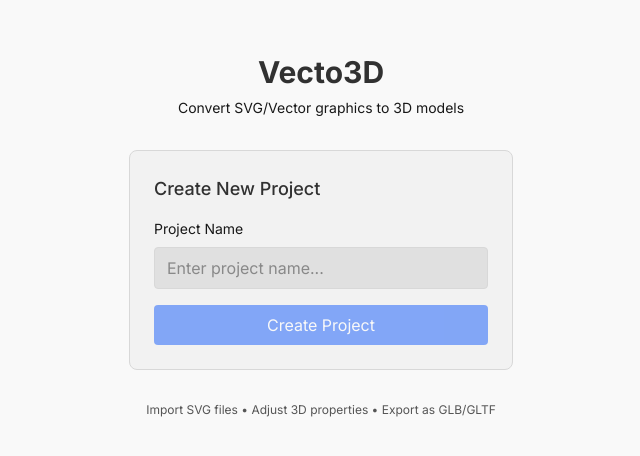
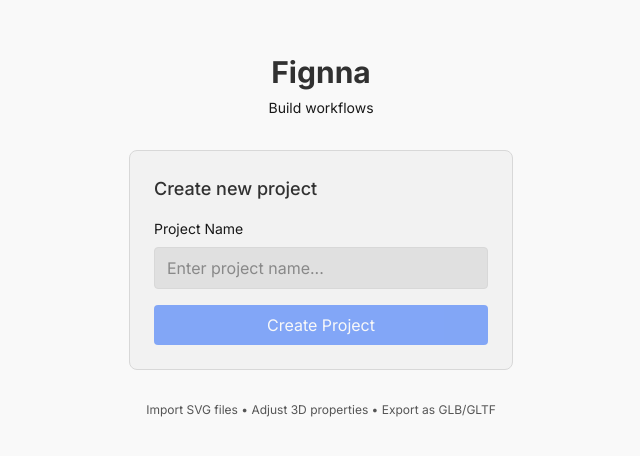
Before and after one commit to yasir-ali9/beta.fignna.com, a Next.js app: page / in a window 1280 px wide. Shown: the part 164-620 px from the top of the page, without its empty margins (319-959 px from the left). Built offline with nearby package versions, Linux system fonts and the light colour scheme.

Commit message:
UI fixes.

```diff
--- a/app/page.tsx
+++ b/app/page.tsx
@@ -40,15 +40,15 @@ function HomePageInner() {
     <div className="flex min-h-screen items-center justify-center bg-bk-60 font-sans">
       <div className="w-full max-w-md p-8">
         <div className="text-center mb-8">
-          <h1 className="text-3xl font-bold text-fg-50 mb-2">Vecto3D</h1>
+          <h1 className="text-3xl font-bold text-fg-50 mb-2">Fignna</h1>
           <p className="text-fg-30 text-sm">
-            Convert SVG/Vector graphics to 3D models
+            Build workflows
           </p>
         </div>
 
         <div className="bg-bk-50 rounded-lg p-6 border border-bd-50">
           <h2 className="text-lg font-medium text-fg-50 mb-4">
-            Create New Project
+            Create new project
           </h2>
 
           <div className="space-y-4">
--- a/components/modules/project/central/canvas.tsx
+++ b/components/modules/project/central/canvas.tsx
@@ -126,7 +126,7 @@ export const Canvas = observer(() => {
                 node
               );
               setIsLayerDragging(true);
-              document.body.style.cursor = "move";
+              document.body.style.cursor = "default";
             }
             return;
           }
@@ -283,7 +283,7 @@ export const Canvas = observer(() => {
                 selectedLayer
               )
             ) {
-              setCursor("move");
+              setCursor("default");
               return;
             }
           }
--- a/components/modules/project/common/prompt-input.tsx
+++ b/components/modules/project/common/prompt-input.tsx
@@ -75,7 +75,7 @@ export const PromptInput = observer(
         className={`
         ${
           isFloating
-            ? "fixed bottom-0 left-1/2 -translate-x-1/2 w-[500px] bg-bk-50"
+            ? "fixed bottom-0 left-1/2 -translate-x-1/2 w-[500px] bg-bk-50 border border-bd-50"
             : "w-full bg-bk-40"
         }
         rounded-lg
--- a/components/modules/project/left-panel/header/index.tsx
+++ b/components/modules/project/left-panel/header/index.tsx
@@ -6,22 +6,24 @@ import {
   ContextMenu,
   useContextMenu,
 } from "@/components/reusables/menu/context-menu";
+import { useTheme } from "@/lib/providers/theme-provider";
 
 export function Header() {
   const { contextMenu, showContextMenu, hideContextMenu } = useContextMenu();
   const [projectName, setProjectName] = useState("Fignna");
   const [isEditing, setIsEditing] = useState(false);
   const inputRef = useRef<HTMLInputElement>(null);
+  const { theme, toggleTheme } = useTheme();
 
   const contextMenuItems = [
     {
-      label: "New Project",
+      label: "New project",
       onClick: () => {
         window.location.href = "/";
       },
     },
     {
-      label: "Save Project",
+      label: "Save project",
       onClick: () => {
         console.log("Save project");
       },
@@ -30,6 +32,12 @@ export function Header() {
       label: "Export",
       onClick: () => {
         console.log("Export");
+      },
+    },
+    {
+      label: theme === "dark" ? "Light theme" : "Dark theme",
+      onClick: () => {
+        toggleTheme();
       },
     },
     {
--- a/components/modules/project/right-panel/chat-panel/index.tsx
+++ b/components/modules/project/right-panel/chat-panel/index.tsx
@@ -25,7 +25,7 @@ export const ChatPanel = observer(() => {
       : "/svgs/home/logo-outline-light.svg";
 
   return (
-    <div className="h-full flex flex-col border-l border-bd-50">
+    <div className="h-full flex flex-col">
       {/* Chat messages area */}
       <div className="flex-1 overflow-auto p-4">
         <div className="flex items-center justify-center mt-8">
```
Also changed, not shown: 1 other file (tests, documents, lock files or other folders).
